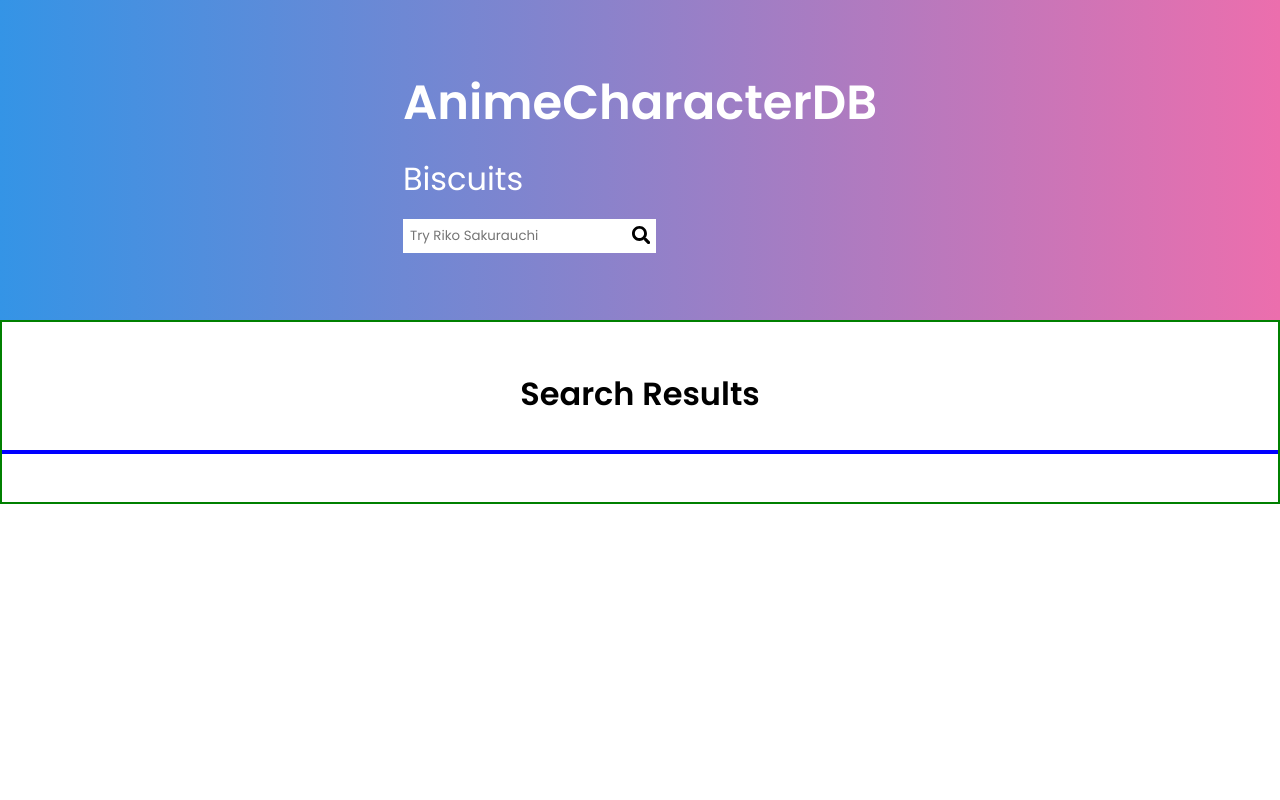
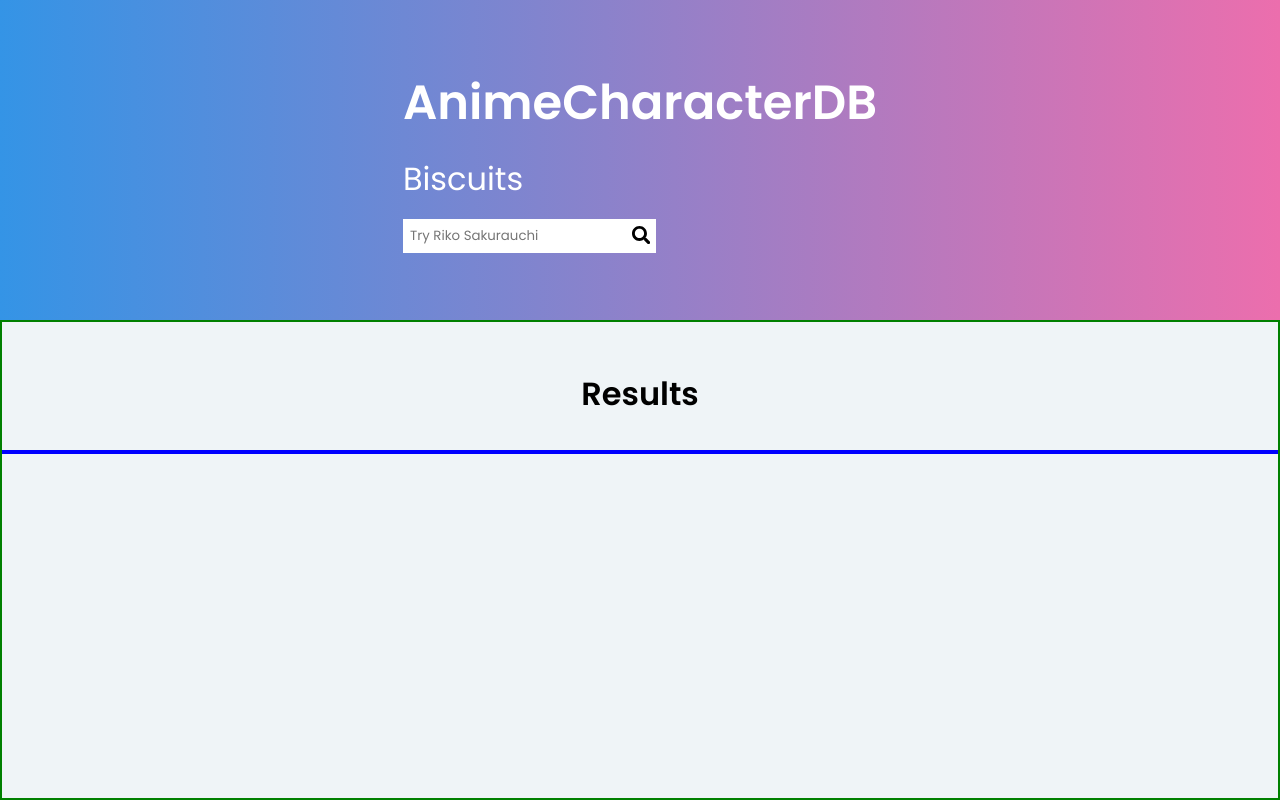
Before and after one commit to donovangomez/my-character-list, a React (Create React App) app: page / in a window 1280 px wide. Built offline with nearby package versions, Linux system fonts and the light colour scheme.

Commit message:
add conditional rendering to MainContent component

```diff
--- a/src/components/CharacterCard.js
+++ b/src/components/CharacterCard.js
@@ -2,8 +2,9 @@ import styled from "styled-components";
 
 const Card = styled.div`
   width: 24rem;
-  border: 2px solid blue;
   display: flex;
+  background-color: #fff;
+  padding: 1rem;
 `;
 
 const CharaImg = styled.img`
--- a/src/components/MainContent.js
+++ b/src/components/MainContent.js
@@ -4,6 +4,8 @@ import styled from "styled-components";
 const CharacterResults = styled.section`
   border: 2px solid green;
   padding: 3rem 0;
+  min-height: 60vh;
+  background-color: #eff4f7;
 `;
 
 const Wrapper = styled.div`
@@ -24,10 +26,11 @@ const SearchHeader = styled.h2`
 const MainContent = ({ characterList }) => {
   return (
     <CharacterResults>
-      <SearchHeader>Search Results</SearchHeader>
       {!characterList ? (
-        <p>Nothing found</p>
+        <SearchHeader>Nothing Found :(</SearchHeader>
       ) : (
+        <div>
+          <SearchHeader>Results</SearchHeader>
           <Wrapper>
             {characterList.map((character) => (
               <CharacterCard
@@ -38,6 +41,7 @@ const MainContent = ({ characterList }) => {
               />
             ))}
           </Wrapper>
+        </div>
       )}
     </CharacterResults>
   );
```
Lines whose indentation alone changed are shown as unchanged.
